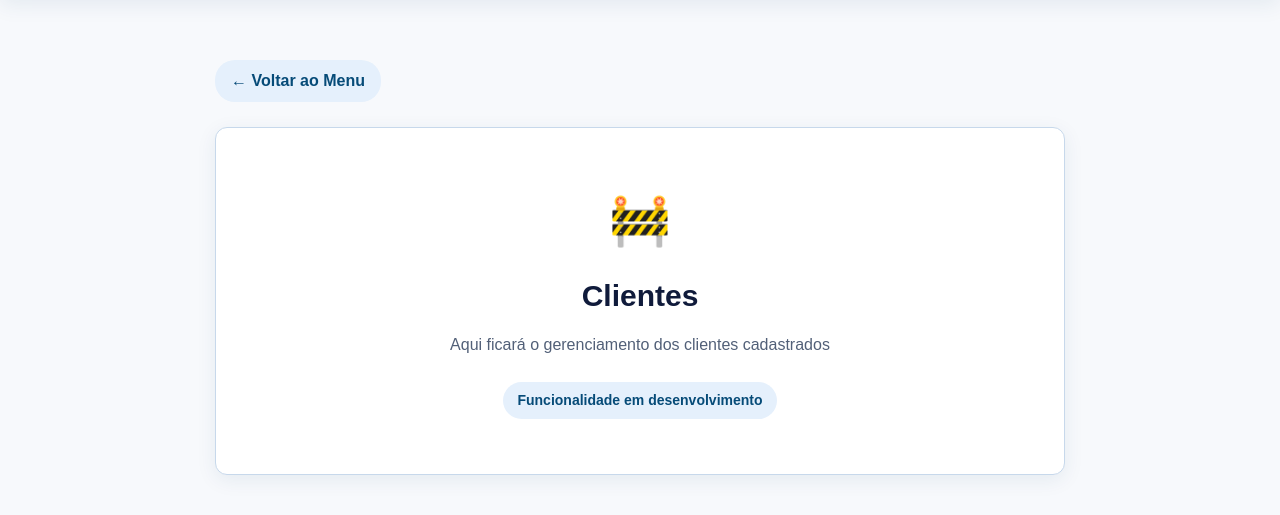
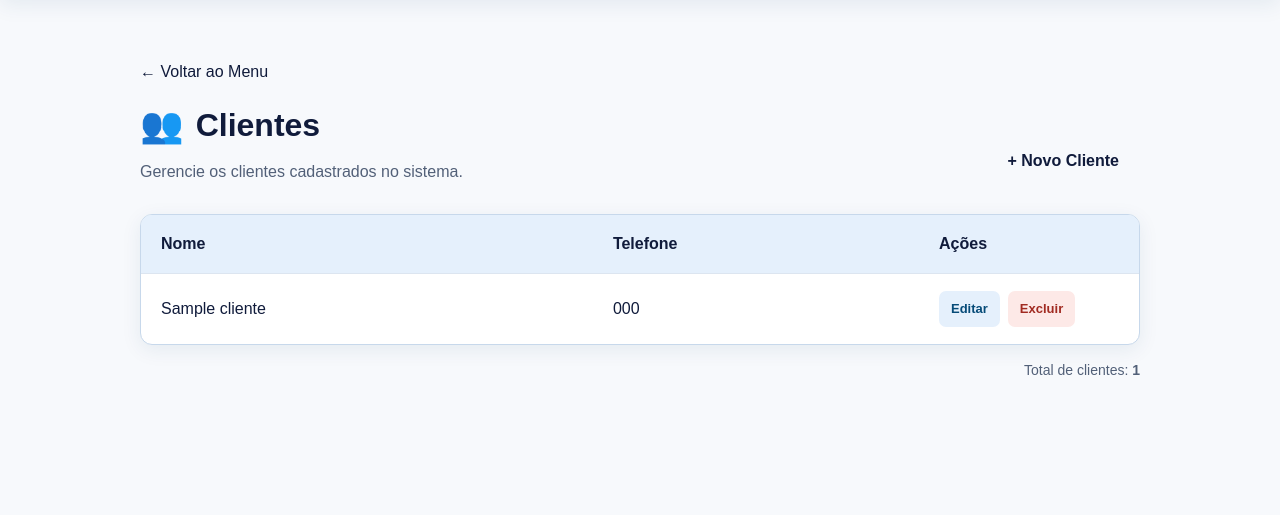
Before and after one commit to bruno-has/gestao-pedidos-clientes, a Flask app: page /painel/clientes in a window 1280 px wide. Shown: the part 100-615 px from the top of the page. Run offline with Flask 3, Linux system fonts and the light colour scheme; a user stored in the database is signed in; tables that the repository leaves empty hold one stand-in row (values such as "Sample post").

Commit message:
feat: implementa interface de gerenciamento de clientes

```diff
--- a/app/controllers/web_controller.py
+++ b/app/controllers/web_controller.py
@@ -2,6 +2,13 @@ from flask import render_template, request, redirect, url_for, flash
 from flask_login import current_user, login_user, logout_user, login_required
 
 from app.services.auth_service import autenticar_usuario
+from app.services.cliente_service import (
+  cadastrar_cliente,
+  listar_clientes,
+  buscar_cliente_por_id,
+  atualizar_cliente,
+  excluir_cliente
+)
 
 def login_page():
   if current_user.is_authenticated:
@@ -35,14 +42,80 @@ def painel():
 
 @login_required
 def pagina_clientes():
-  return render_template(
-    'em_desenvolvimento.html',
-    titulo='Clientes',
-    descricao='Aqui ficará o gerenciamento dos clientes cadastrados'
-  )
+
+  clientes = listar_clientes()
+
+  return render_template('clientes.html', clientes=clientes)
+
+@login_required
+def novo_cliente():
+
+  if request.method == 'POST':
+    nome = request.form.get('nome', '').strip()
+    telefone = request.form.get('telefone', '').strip()
+
+    if len(nome) < 3:
+      flash('O nome deve possuir pelo menos 3 caracteres', 'warning')
+      return render_template('cliente_form.html', cliente=None)
+
+    if not telefone:
+      flash('O telefone é obrigatório', 'warning')
+      return render_template('cliente_form.html', cliente=None)
+
+    cadastrar_cliente(nome, telefone)
+    flash('Cliente cadastrado com sucesso', 'success')
+
+    return redirect(url_for('web.clientes'))
+
+  return render_template('cliente_form.html', cliente=None)
+
+@login_required
+def editar_cliente(cliente_id):
+
+  cliente = buscar_cliente_por_id(cliente_id)
+
+  if cliente is None:
+    flash('Cliente não encontrado', 'warning')
+    return redirect(url_for('web.clientes'))
+
+  if request.method == 'POST':
+    nome = request.form.get('nome', '').strip()
+    telefone = request.form.get('telefone', '').strip()
+
+    if len(nome) < 3:
+      flash('O nome deve possuir pelo menos 3 caracteres', 'warning')
+      return render_template('cliente_form.html', cliente=cliente)
+
+    if not telefone:
+      flash('O telefone é obrigatório', 'warning')
+      return render_template('cliente_form.html', cliente=cliente)
+
+    atualizar_cliente(cliente_id, nome, telefone)
+    flash('Cliente atualizado com sucesso', 'success')
+
+    return redirect(url_for('web.clientes'))
+
+  return render_template('cliente_form.html', cliente=cliente)
+
+@login_required
+def excluir_cliente_web(cliente_id):
+
+  resultado = excluir_cliente(cliente_id)
+
+  if resultado is None:
+    flash('Cliente não encontrado', 'warning')
+
+  elif resultado is False:
+    flash('Não é possível excluir um cliente que possui pedidos associados', 'danger')
+
+  else:
+    flash('Cliente excluído com sucesso', 'success')
+
+  return redirect(url_for('web.clientes'))
 
 @login_required
 def pagina_pedidos():
+
   return render_template(
     'em_desenvolvimento.html',
     titulo='Pedidos',
--- a/app/static/css/style.css
+++ b/app/static/css/style.css
@@ -1,7 +1,5 @@
 
-/* =========================================
-   VARIÁVEIS E CONFIGURAÇÕES GERAIS
-========================================= */
+/* -=-=-=-=-=- VARIÁVEIS E CONFIGURAÇÕES GERAIS -=-=-=-=-=- */
 
 :root {
   --azul-escuro: #064b78;
@@ -459,3 +457,252 @@ button, input {
     font-size: 35px;
   }
 }
+
+/*======================================================================*/
+
+/* -=-=-=-=-=- PÁGINAS INTERNAS -=-=-=-=-=- */
+
+.page-container,
+.form-page {
+    width: min(100%, 1000px);
+    margin: 0 auto;
+}
+
+.page-header {
+    display: flex;
+    align-items: flex-end;
+    justify-content: space-between;
+    gap: 20px;
+    margin-bottom: 30px;
+}
+
+.page-title {
+    display: flex;
+    align-items: center;
+    gap: 12px;
+    margin-top: 15px;
+    font-size: 32px;
+}
+
+.page-title span {
+    font-size: 35px;
+}
+
+.page-description {
+    margin-top: 8px;
+    color: var(--texto-secundario);
+}
+
+/* -=-=-=-=-=- TABELA DE CLIENTES -=-=-=-=-=- */
+
+.table-container {
+    overflow-x: auto;
+    background: var(--branco);
+    border: 1px solid var(--azul-borda);
+    border-radius: var(--raio);
+    box-shadow: var(--sombra);
+}
+
+.data-table {
+    width: 100%;
+    border-collapse: collapse;
+    text-align: left;
+}
+
+.data-table th,
+.data-table td {
+    padding: 17px 20px;
+    border-bottom: 1px solid #dce5f0;
+}
+
+.data-table th {
+    color: var(--texto-principal);
+    background: #e5f0fc;
+    font-weight: 700;
+}
+
+.data-table tbody tr:last-child td {
+    border-bottom: none;
+}
+
+.data-table tbody tr:hover {
+    background: #f7faff;
+}
+
+.actions-column {
+    width: 220px;
+}
+
+.table-actions {
+    display: flex;
+    align-items: center;
+    gap: 8px;
+}
+
+.delete-form {
+    margin: 0;
+}
+
+.action-button {
+    display: inline-flex;
+    align-items: center;
+    justify-content: center;
+    min-height: 36px;
+    padding: 7px 12px;
+    border: none;
+    border-radius: 7px;
+    font-size: 13px;
+    font-weight: 700;
+    cursor: pointer;
+}
+
+.edit-button {
+    color: var(--azul-escuro);
+    background: var(--azul-claro);
+}
+
+.delete-button {
+    color: #a12a21;
+    background: #fde9e7;
+}
+
+.action-button:hover {
+    filter: brightness(0.95);
+}
+
+.table-summary {
+    margin-top: 15px;
+    color: var(--texto-secundario);
+    text-align: right;
+    font-size: 14px;
+}
+
+/* -=-=-=-=-=- ESTADO VAZIO -=-=-=-=-=- */
+
+.empty-state {
+    padding: 55px 20px;
+    text-align: center;
+}
+
+.empty-state > span {
+    font-size: 48px;
+}
+
+.empty-state h2 {
+    margin: 15px 0 8px;
+    font-size: 22px;
+}
+
+.empty-state p {
+    margin-bottom: 22px;
+    color: var(--texto-secundario);
+}
+
+/* -=-=-=-=-=- FORMULÁRIO DE CLIENTE -=-=-=-=-=- */
+
+.form-page {
+    max-width: 750px;
+}
+
+.form-card {
+    padding: 35px;
+    background: var(--branco);
+    border: 1px solid var(--azul-borda);
+    border-radius: var(--raio);
+    box-shadow: var(--sombra);
+}
+
+.form-heading {
+    display: flex;
+    align-items: center;
+    gap: 16px;
+    margin-bottom: 30px;
+}
+
+.form-heading > span {
+    font-size: 40px;
+}
+
+.form-heading h1 {
+    font-size: 27px;
+}
+
+.form-heading p {
+    margin-top: 5px;
+    color: var(--texto-secundario);
+}
+
+.client-form {
+    display: flex;
+    flex-direction: column;
+    gap: 22px;
+}
+
+.form-actions {
+    display: flex;
+    justify-content: flex-end;
+    gap: 12px;
+    margin-top: 10px;
+}
+
+.button-secondary {
+    color: var(--azul-escuro);
+    background: var(--branco);
+    border-color: var(--azul-principal);
+}
+
+.button-secondary:hover {
+    background: var(--azul-claro);
+}
+
+/* -=-=-=-=-=- RESPONSIVIDADE -=-=-=-=-=- */
+
+@media (max-width: 600px) {
+
+    .page-header {
+        align-items: stretch;
+        flex-direction: column;
+    }
+
+    .page-header > .button {
+        width: 100%;
+        text-align: center;
+    }
+
+    .page-title {
+        font-size: 27px;
+    }
+
+    .data-table th,
+    .data-table td {
+        padding: 13px 12px;
+        font-size: 13px;
+    }
+
+    .table-actions {
+        align-items: stretch;
+        flex-direction: column;
+    }
+
+    .action-button {
+        width: 100%;
+    }
+
+    .form-card {
+        padding: 25px 18px;
+    }
+
+    .form-heading h1 {
+        font-size: 23px;
+    }
+
+    .form-actions {
+        flex-direction: column-reverse;
+    }
+
+    .form-actions .button {
+        width: 100%;
+        text-align: center;
+    }
+
+}
--- /dev/null
+++ b/app/templates/clientes.html
@@ -0,0 +1,114 @@
+{% extends "base.html" %}
+
+{% block title %}Clientes{% endblock %}
+
+{% block content %}
+
+<section class="page-container">
+
+  <div class="page-header">
+
+    <div>
+      <a href="{{ url_for('web.painel') }}" class="back-link">
+        ← Voltar ao Menu
+      </a>
+
+      <h1 class="page-title">
+        <span aria-hidden="true">👥</span>
+        Clientes
+      </h1>
+
+      <p class="page-description">
+        Gerencie os clientes cadastrados no sistema.
+      </p>
+    </div>
+
+    <a href="{{ url_for('web.novo_cliente') }}" class="button button-primary">
+      + Novo Cliente
+    </a>
+
+  </div>
+
+  <div class="table-container">
+
+    {% if clientes %}
+
+      <table class="data-table">
+
+        <thead>
+          <tr>
+            <th>Nome</th>
+            <th>Telefone</th>
+            <th class="actions-column">Ações</th>
+          </tr>
+        </thead>
+
+        <tbody>
+
+          {% for cliente in clientes %}
+
+            <tr>
+              <td>{{ cliente.nome }}</td>
+
+              <td>{{ cliente.telefone }}</td>
+
+              <td class="table-actions">
+                <a
+                    href="{{ url_for('web.editar_cliente', cliente_id=cliente.id) }}"
+                    class="action-button edit-button"
+                    aria-label="Editar {{ cliente.nome }}"
+                    title="Editar cliente"
+                >Editar</a>
+
+                <form
+                  action="{{ url_for('web.excluir_cliente', cliente_id=cliente.id) }}"
+                  method="POST"
+                  class="delete-form"
+                  onsubmit="return confirm('Deseja realmente excluir este cliente?');"
+                >
+
+                  <button
+                      type="submit"
+                      class="action-button delete-button"
+                  >Excluir</button>
+
+                </form>
+
+                </td>
+            </tr>
+
+          {% endfor %}
+
+        </tbody>
+
+      </table>
+
+    {% else %}
+
+      <div class="empty-state">
+
+        <span aria-hidden="true">👥</span>
+
+        <h2>Nenhum cliente cadastrado</h2>
+
+        <p>Comece cadastrando o primeiro cliente.</p>
+
+        <a href="{{ url_for('web.novo_cliente') }}" class="button button-primary">
+          Cadastrar primeiro cliente
+        </a>
+
+      </div>
+
+    {% endif %}
+
+  </div>
+
+  {% if clientes %}
+    <p class="table-summary">
+      Total de clientes: <strong>{{ clientes|length }}</strong>
+    </p>
+  {% endif %}
+
+</section>
+
+{% endblock %}
```
Also changed, not shown: app/routes/web_route.py (+24 -0 lines), app/templates/cliente_form.html (added, +95 -0 lines).
